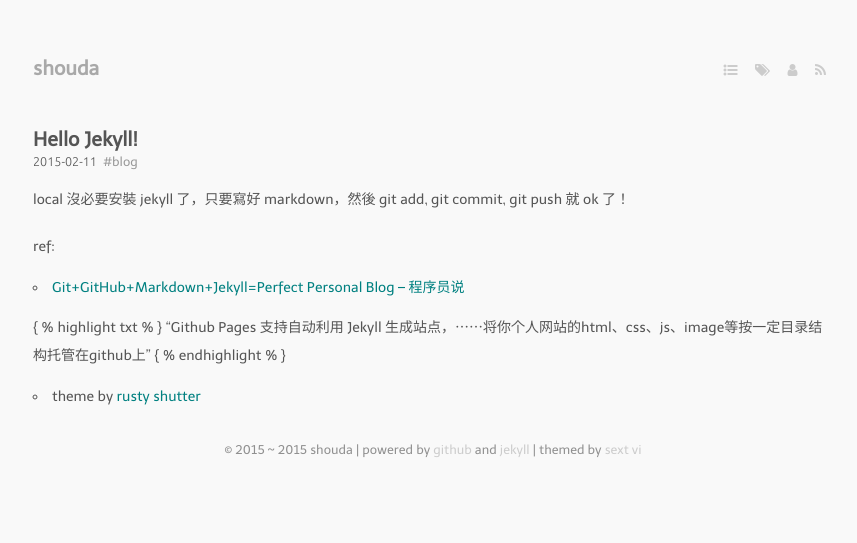
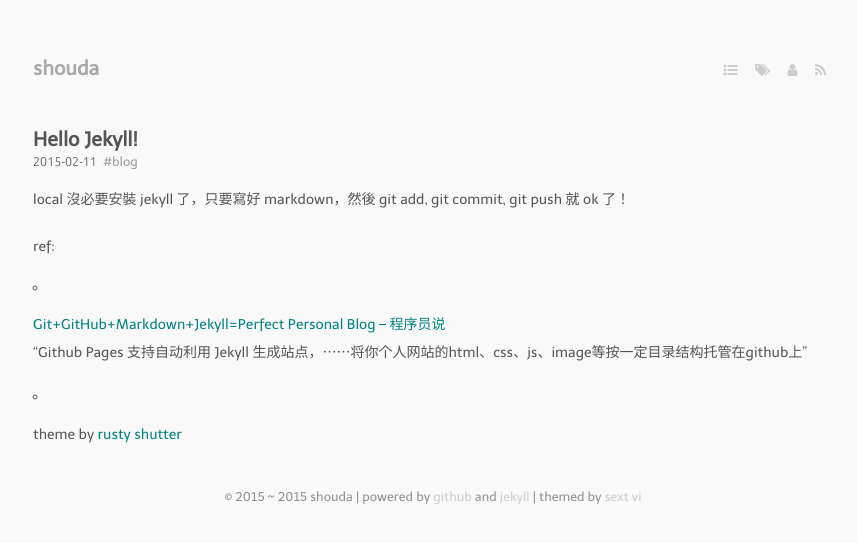
Before and after one commit to shouda/shouda.github.io, a Jekyll site: the page built from _posts/2015-02-11-hello-Jekyll.markdown, in a window 1280 px wide. Shown: the top 543 px of the page, without its empty margins (207-1064 px from the left). Built offline with Jekyll 4.4.1, drawn with Linux system fonts in a browser that asks for light colours; nearby versions of some CDN libraries; Markdown is read by kramdown in place of the engine named in the settings.

Commit message:
update content

```diff
--- a/_posts/2015-02-11-hello-Jekyll.markdown
+++ b/_posts/2015-02-11-hello-Jekyll.markdown
@@ -10,10 +10,7 @@ local 沒必要安裝 jekyll 了，只要寫好 markdown，然後 git add, git c
 
 ref:
 
-* [Git+GitHub+Markdown+Jekyll=Perfect Personal Blog – 程序员说](http://www.devtalking.com/articles/git-gitHub-markdown-jekyll/)
-
-{ % highlight txt % }
+* [Git+GitHub+Markdown+Jekyll=Perfect Personal Blog – 程序员说](http://www.devtalking.com/articles/git-gitHub-markdown-jekyll/)<br />
 "Github Pages 支持自动利用 Jekyll 生成站点，⋯⋯将你个人网站的html、css、js、image等按一定目录结构托管在github上"
-{ % endhighlight % }
 
 * theme by [rusty shutter](http://lhzhang.com/)
```
